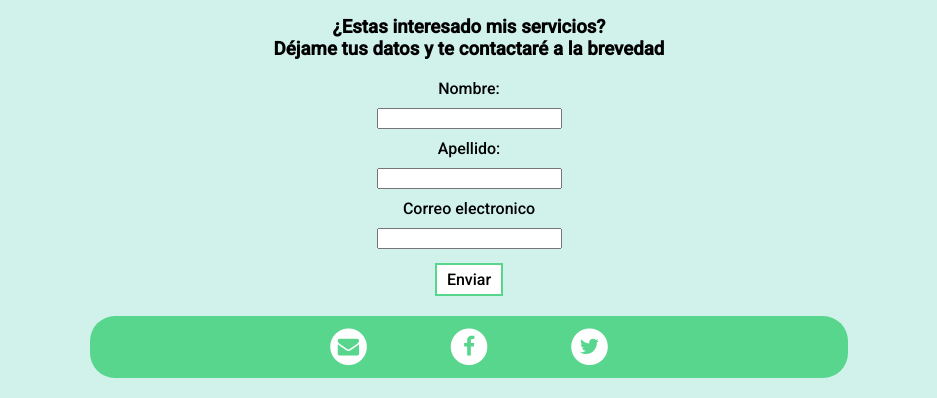
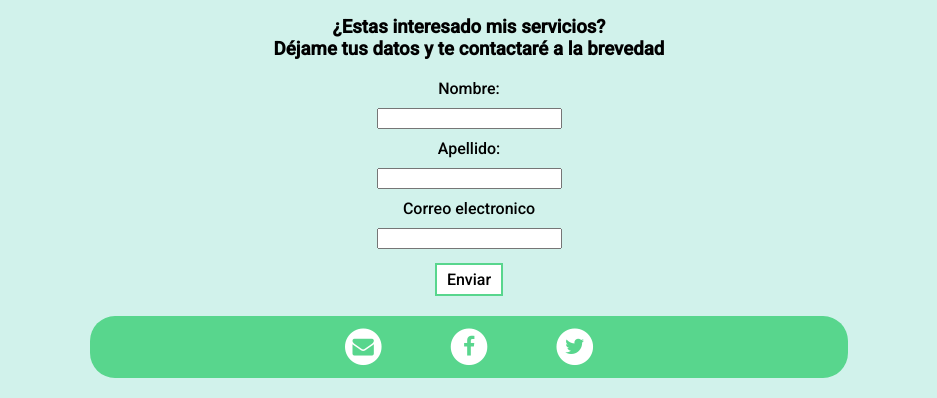
Before and after one commit to marxip/Proyecto-Final-Integrador-AP4.0-Front-End-Ticmas-Academy, a plain HTML site: page index.html in a window 1280 px wide. Shown: the part 1287-1685 px from the top of the page, without its empty margins (171-1108 px from the left). Drawn offline with Linux system fonts and the light colour scheme.

Commit message:
Update style.css

```diff
--- a/style.css
+++ b/style.css
@@ -327,5 +327,5 @@ td, th {
 }
 
 .fa-stack {
-margin:0% 5%;
+margin:0% 4%;
 }
```
